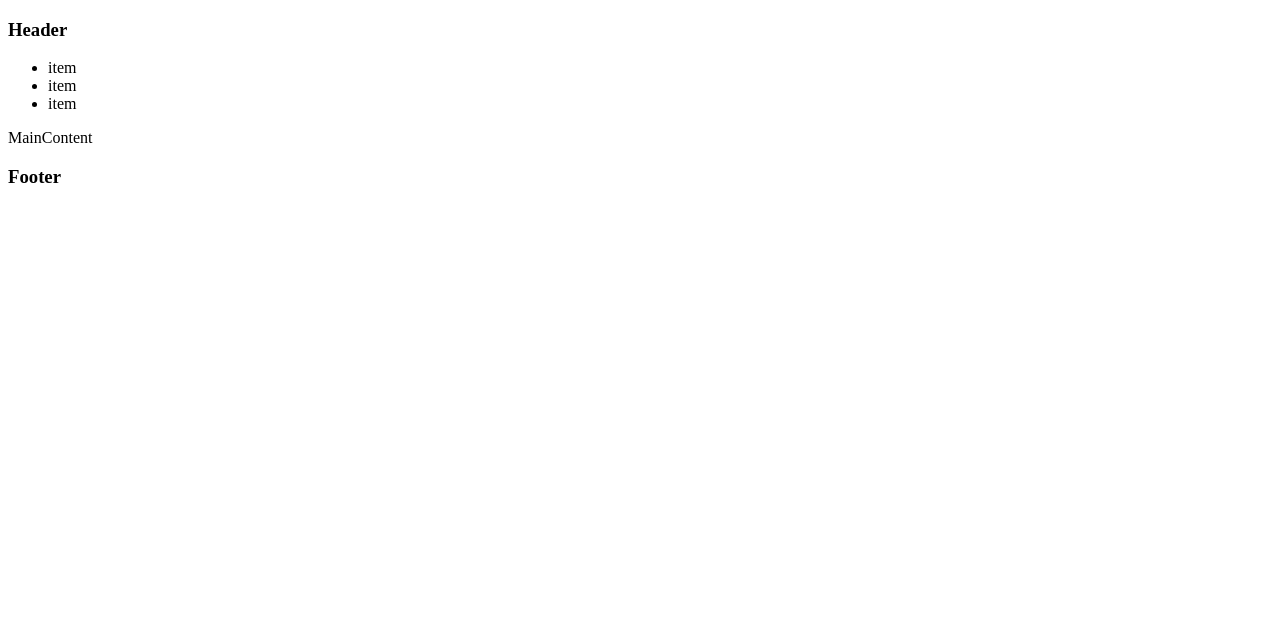
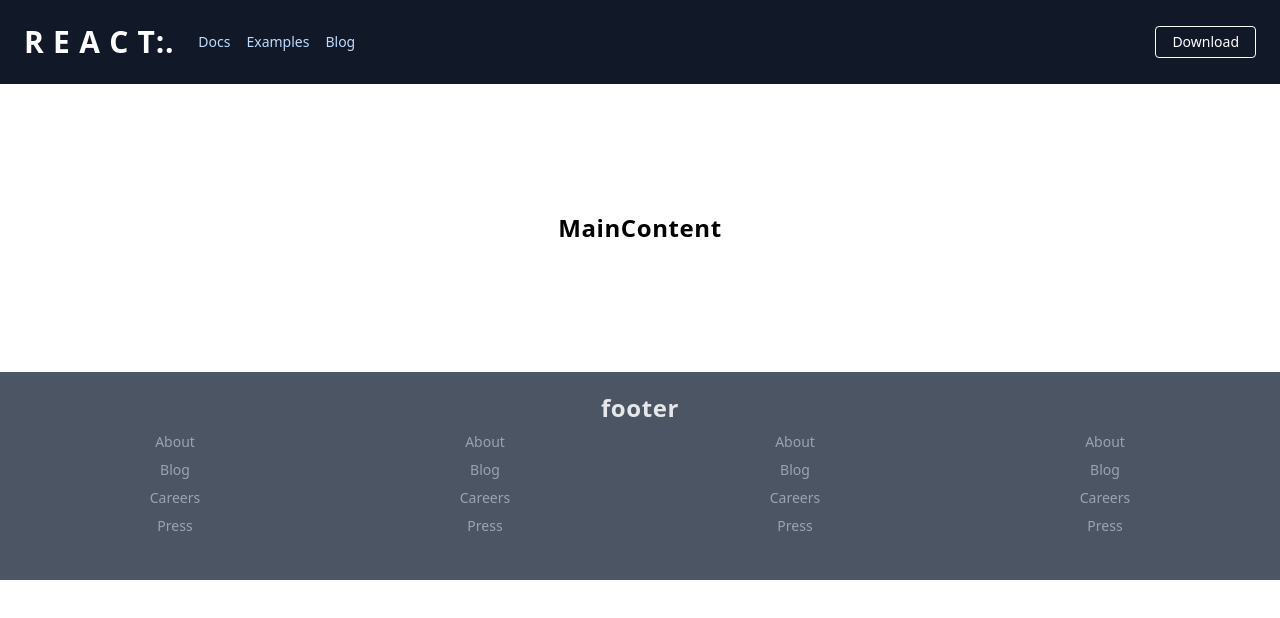
Before and after one commit to donnagal/learn-react, a React (Create React App) app: page / in a window 1280 px wide. Shown: the top 618 px of the page. Built offline with nearby package versions, Linux system fonts and the light colour scheme.

Commit message:
adding Tailwind styling

```diff
--- a/public/index.html
+++ b/public/index.html
@@ -11,6 +11,7 @@
     />
     <link rel="apple-touch-icon" href="logo192.png" />
     <title>React App</title>
+    <link href="https://unpkg.com/tailwindcss@^1.0/dist/tailwind.min.css" rel="stylesheet">
 
   </head>
   <body>
--- a/src/Footer.js
+++ b/src/Footer.js
@@ -2,8 +2,49 @@ import React from 'react';
 
 function Footer() {
   return (
-    <footer>
-      <h3>Footer</h3>
+    <footer className="bg-gray-600 text-center p-5">
+      <div className="container mx-auto ">
+      <h4 className="text-gray-200 font-semibold lg:text-2xl tracking-wide">
+        footer
+      </h4>
+        <div className="flex mb-4">
+                <div className="w-1/4">
+                  <ul className="list-reset text-sm">
+                  <li className="my-2"><a className="text-gray-400 hover:text-gray-200 no-underline" href="#">About</a></li>
+                  <li className="my-2"><a className="text-gray-400 hover:text-gray-200 no-underline" href="#">Blog</a></li>
+                  <li className="my-2"><a className="text-gray-400 hover:text-gray-200 no-underline" href="#">Careers</a></li>
+                  <li className="my-2"><a className="text-gray-400 hover:text-gray-200 no-underline" href="#">Press</a></li>
+                </ul>
+                </div>
+
+                <div className="w-1/4">
+                  <ul className="list-reset text-sm">
+                  <li className="my-2"><a className="text-gray-400 hover:text-gray-200 no-underline" href="#">About</a></li>
+                  <li className="my-2"><a className="text-gray-400 hover:text-gray-200 no-underline" href="#">Blog</a></li>
+                  <li className="my-2"><a className="text-gray-400 hover:text-gray-200 no-underline" href="#">Careers</a></li>
+                  <li className="my-2"><a className="text-gray-400 hover:text-gray-200 no-underline" href="#">Press</a></li>
+                </ul>
+                </div>
+
+                <div className="w-1/4">
+                  <ul className="list-reset text-sm">
+                  <li className="my-2"><a className="text-gray-400 hover:text-gray-200 no-underline" href="#">About</a></li>
+                  <li className="my-2"><a className="text-gray-400 hover:text-gray-200 no-underline" href="#">Blog</a></li>
+                  <li className="my-2"><a className="text-gray-400 hover:text-gray-200 no-underline" href="#">Careers</a></li>
+                  <li className="my-2"><a className="text-gray-400 hover:text-gray-200 no-underline" href="#">Press</a></li>
+                </ul>
+                </div>
+
+                <div className="w-1/4">
+                  <ul className="list-reset text-sm">
+                  <li className="my-2"><a className="text-gray-400 hover:text-gray-200 no-underline" href="#">About</a></li>
+                  <li className="my-2"><a className="text-gray-400 hover:text-gray-200 no-underline" href="#">Blog</a></li>
+                  <li className="my-2"><a className="text-gray-400 hover:text-gray-200 no-underline" href="#">Careers</a></li>
+                  <li className="my-2"><a className="text-gray-400 hover:text-gray-200 no-underline" href="#">Press</a></li>
+                </ul>
+                </div>
+              </div>
+        </div>
     </footer>
   );
 }
--- a/src/Header.js
+++ b/src/Header.js
@@ -2,14 +2,31 @@ import React from 'react';
 
 function Header() {
   return (
-    <header>
-      <h3>Header</h3>
-      <ul>
-        <li>item</li>
-        <li>item</li>
-        <li>item</li>
-      </ul>
-    </header>
+<header>
+  <nav className="flex items-center justify-between flex-wrap bg-gray-900 p-6">
+    <div className="flex items-center flex-shrink-0 text-white mr-6">
+    <a href="\" className="font-semibold lg:text-3xl tracking-wide text-green-lighter hover:text-white no-underline">
+        R E A C T:.
+      </a>
+    </div>
+    <div className="w-full block flex-grow lg:flex lg:items-center lg:w-auto">
+      <div className="text-sm lg:flex-grow">
+        <a href="#responsive-header" className="block mt-4 lg:inline-block lg:mt-0 text-blue-200 hover:text-white mr-4">
+          Docs
+        </a>
+        <a href="#responsive-header" className="block mt-4 lg:inline-block lg:mt-0 text-blue-200 hover:text-white mr-4">
+          Examples
+        </a>
+        <a href="#responsive-header" className="block mt-4 lg:inline-block lg:mt-0 text-blue-200 hover:text-white">
+          Blog
+        </a>
+      </div>
+      <div>
+        <a href="#" className="inline-block text-sm px-4 py-2 leading-none border rounded text-white border-white hover:border-transparent hover:text-blue-500 hover:bg-white mt-4 lg:mt-0">Download</a>
+      </div>
+    </div>
+  </nav>
+ </header>
   );
 }
 
--- a/src/MainContent.js
+++ b/src/MainContent.js
@@ -2,8 +2,10 @@ import React from 'react';
 
 function MainContent() {
   return (
-   <main>
-     MainContent
+   <main className="m-32">
+      <h4 className="text-center font-semibold lg:text-2xl tracking-wide">
+        MainContent
+      </h4>
     </main>
   );
 }
```
Also changed, not shown: public/index copy.html (deleted, +0 -43 lines).
